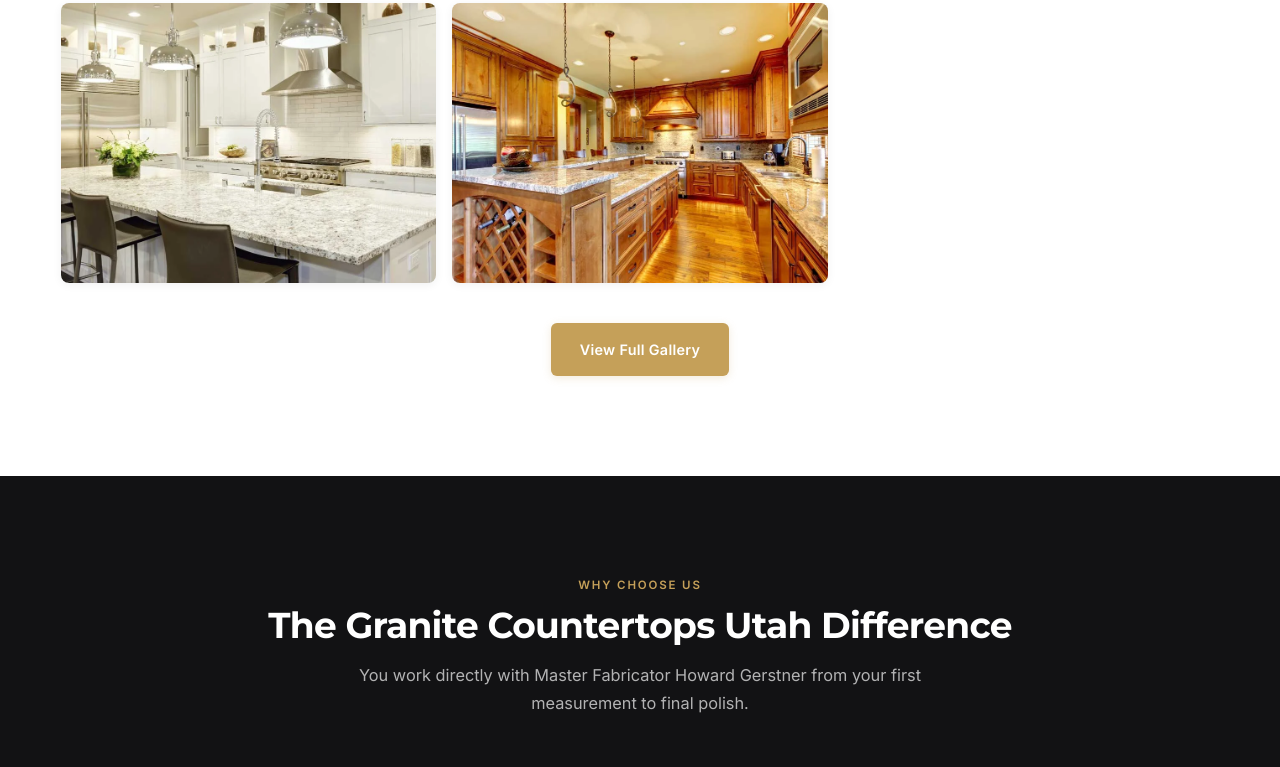
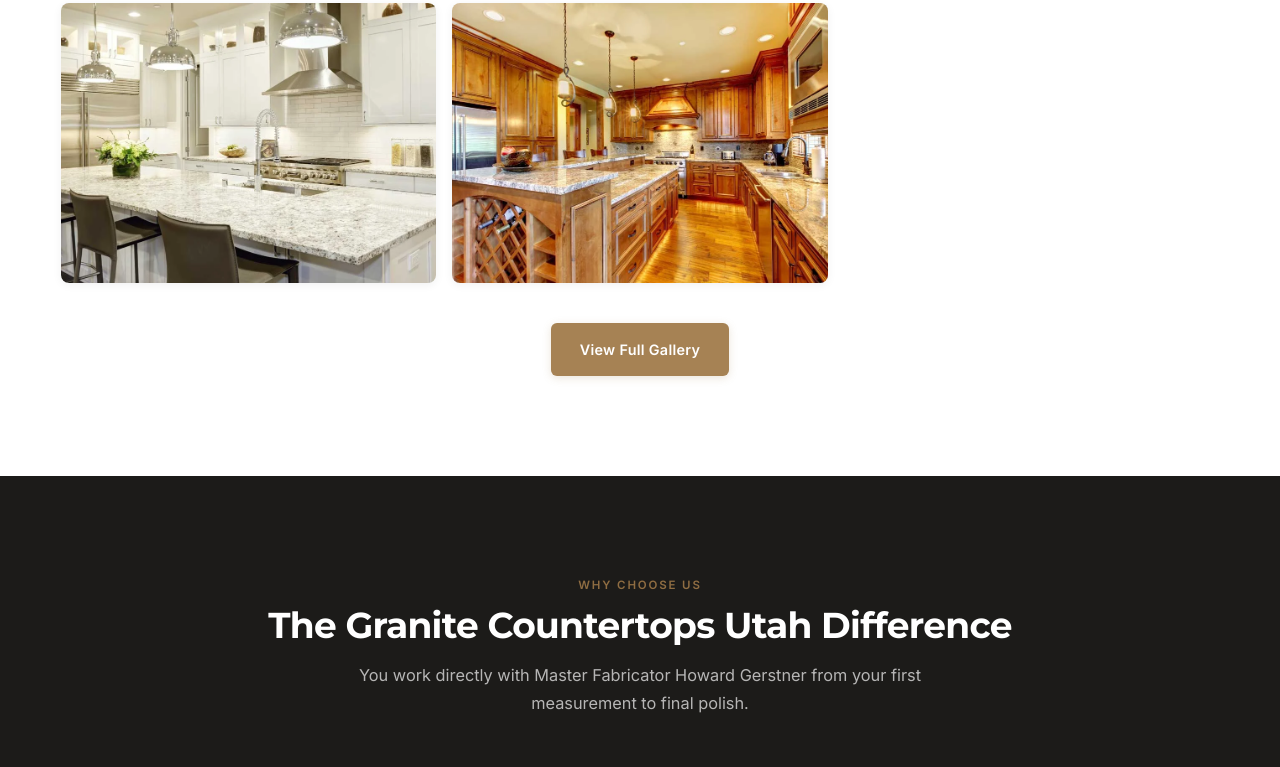
Before and after one commit to cobyy/granitecountertopsutah, a website: page index.html in a window 1280 px wide. Shown: the part 2617-3384 px from the top of the page. Drawn offline with Linux system fonts and the light colour scheme.

Commit message:
Apply Option A color palette (Warm Architectural Stone & Aged Bronze)

```diff
--- a/css/styles.css
+++ b/css/styles.css
@@ -5,40 +5,40 @@
 @import url('https://fonts.googleapis.com/css2?family=Montserrat:wght@600;700;800&family=Inter:wght@300;400;500;600&display=swap');
 
 :root {
-  /* Colors (Luxury Charcoal & Warm Brass Palette) */
-  --stone-900:  #121214; /* Extremely dark charcoal */
-  --stone-800:  #1e1e24; /* Deep charcoal */
-  --stone-700:  #2a2a30;
-  --stone-600:  #404046;
-  --stone-500:  #6b6b72;
-  --stone-400:  #94949b;
-  --stone-300:  #c7c7cc;
-  --stone-200:  #e6e6e9; /* Light ash border */
-  --stone-100:  #f3f3f5; /* Light ash background */
-  --stone-50:   #fafafa; /* Crisp cool white */
+  /* Colors — Option A: Warm Architectural Stone & Aged Bronze */
+  --stone-900:  #1C1B19; /* Deep Espresso-Charcoal / Soapstone */
+  --stone-800:  #262421; /* Warm Dark Slate */
+  --stone-700:  #383530; /* Warm Charcoal */
+  --stone-600:  #524E48; /* Deep Taupe-Grey */
+  --stone-500:  #736E66; /* Muted Stone */
+  --stone-400:  #9E988E; /* Warm Pewter */
+  --stone-300:  #CDC7BD; /* Light Travertine */
+  --stone-200:  #E6E1D8; /* Warm Hairline Limestone Border */
+  --stone-100:  #F2EFE9; /* Soft Limestone Background */
+  --stone-50:   #FAF8F5; /* Warm Alabaster / Chalk */
 
-  --gold-700:   #8a7122; /* Darkest button state */
-  --gold-600:   #a88a29; /* Hover gold */
-  --gold-500:   #c5a059; /* Warm brass/gold */
-  --gold-400:   #d4af37; /* Bright gold accent */
-  --gold-100:   #fcf9e8; /* Warm light bg */
+  --gold-700:   #7A5C35; /* Deep Burnished Bronze (active/hover) */
+  --gold-600:   #8F6D42; /* Rich Aged Bronze */
+  --gold-500:   #A68254; /* Brushed Architectural Bronze / Warm Brass */
+  --gold-400:   #C29E6E; /* Warm Champagne-Bronze Accent */
+  --gold-100:   #F6F1E8; /* Soft Parchment / Warm Tint */
 
-  --white:      #ffffff;
-  --text-dark:  #1e1e24;
-  --text-mid:   #404046;
-  --text-light: #6b6b72;
+  --white:      #FFFFFF;
+  --text-dark:  #1C1B19;
+  --text-mid:   #45413C;
+  --text-light: #6E6961;
 
   /* Typography */
-  --font-serif: 'Montserrat', system-ui, sans-serif; /* Overriding serif with Montserrat per request */
+  --font-serif: 'Montserrat', system-ui, sans-serif;
   --font-sans:  'Inter', system-ui, sans-serif;
 
   /* Spacing */
   --section-pad: clamp(40px, 8vw, 100px);
 
   /* Shadows */
-  --shadow-sm:  0 1px 3px rgba(0,0,0,0.1);
-  --shadow-md:  0 4px 16px rgba(0,0,0,0.12);
-  --shadow-lg:  0 8px 32px rgba(0,0,0,0.18);
+  --shadow-sm:  0 1px 3px rgba(28, 27, 25, 0.06);
+  --shadow-md:  0 6px 20px rgba(28, 27, 25, 0.09);
+  --shadow-lg:  0 12px 34px rgba(28, 27, 25, 0.13);
 
   /* Border radius */
   --radius-sm:  4px;
@@ -83,7 +83,7 @@ p  { color: var(--text-mid); line-height: 1.75; overflow-wrap: break-word; }
   font-weight: 600;
   letter-spacing: 0.16em;
   text-transform: uppercase;
-  color: var(--gold-500);
+  color: var(--gold-600);
   display: block;
   margin-bottom: 0.65rem;
 }
@@ -118,12 +118,12 @@ section { padding: var(--section-pad) 0; }
 .btn-primary {
   background: var(--gold-500);
   color: var(--white);
-  box-shadow: 0 2px 8px rgba(197, 160, 89, 0.22);
+  box-shadow: 0 2px 8px rgba(166, 130, 84, 0.22);
 }
 .btn-primary:hover {
   background: var(--gold-700);
   transform: translateY(-1px);
-  box-shadow: 0 6px 18px rgba(138, 113, 34, 0.28);
+  box-shadow: 0 6px 18px rgba(122, 92, 53, 0.28);
 }
 
 .btn-phone {
@@ -165,16 +165,16 @@ section { padding: var(--section-pad) 0; }
   position: fixed;
   top: 0; left: 0; right: 0;
   z-index: 1000;
-  background: rgba(250, 250, 250, 0.88);
+  background: rgba(250, 248, 245, 0.9);
   backdrop-filter: blur(12px);
   -webkit-backdrop-filter: blur(12px);
-  border-bottom: 1px solid rgba(230, 230, 233, 0.7);
+  border-bottom: 1px solid rgba(230, 225, 216, 0.85);
   transition: all 0.3s ease;
 }
 #site-header.scrolled {
-  background: rgba(255, 255, 255, 0.94);
+  background: rgba(255, 255, 255, 0.95);
   border-bottom-color: var(--stone-200);
-  box-shadow: 0 4px 24px rgba(18, 18, 20, 0.05);
+  box-shadow: 0 4px 24px rgba(28, 27, 25, 0.05);
 }
 .nav-inner {
   display: flex;
```
